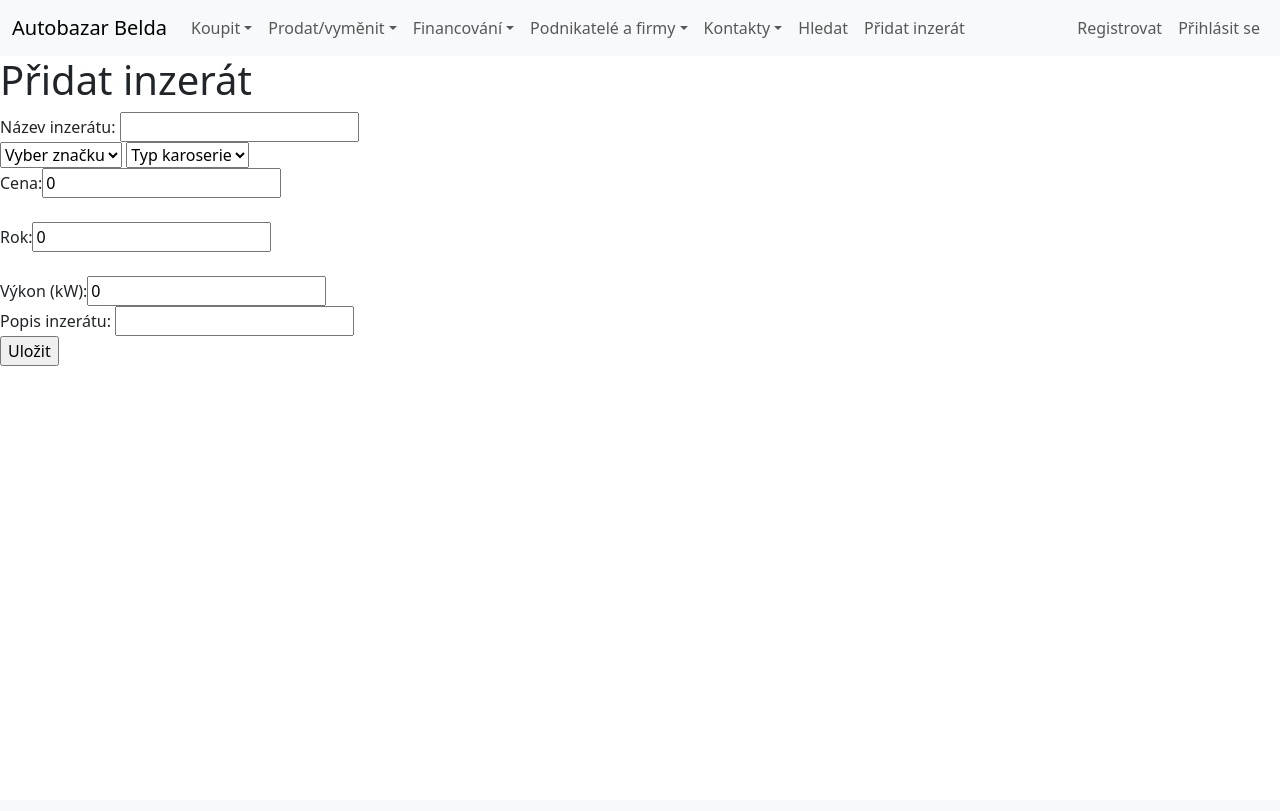
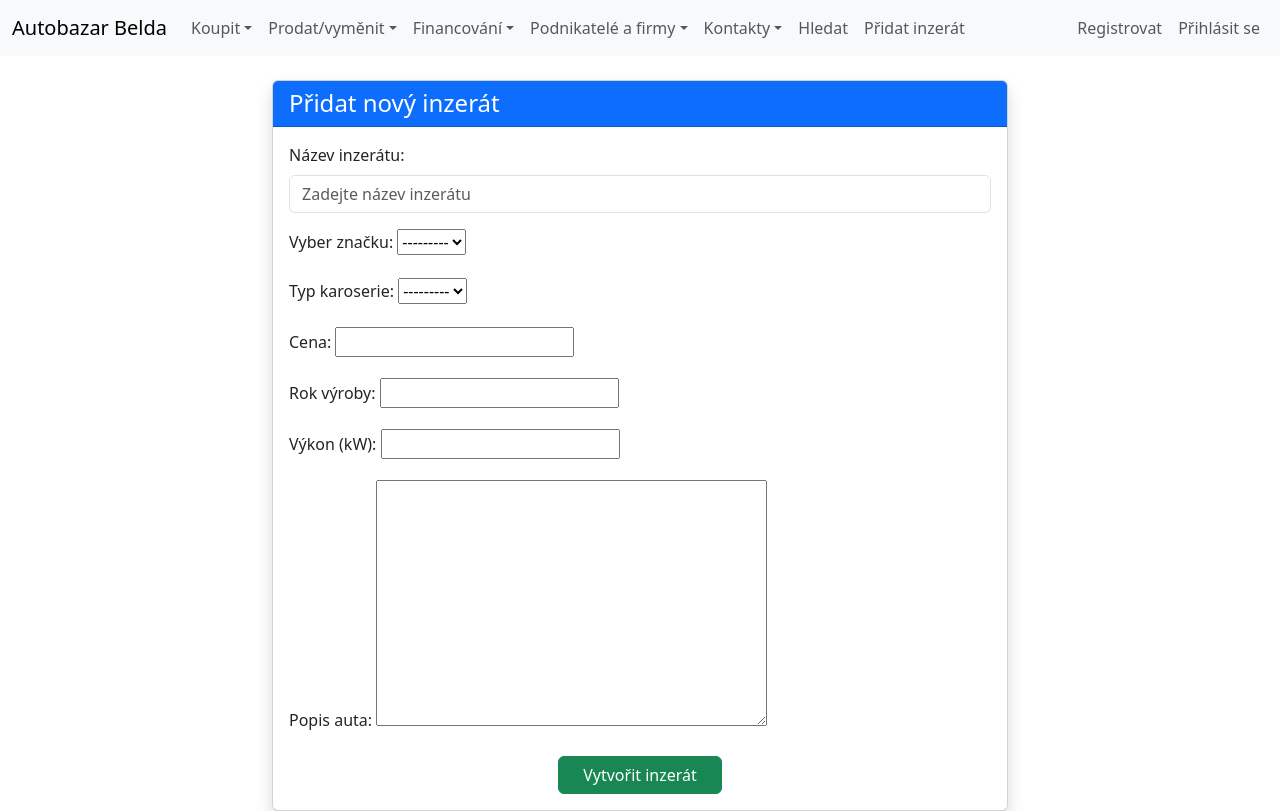
Before and after one commit to Belys121/Car-dealer, a Django app: page /add_offer/ in a window 1280 px wide. Before the commit the page ends 366 px from the top, so only its background shows below. Run offline with Django 4.2, Linux system fonts and the light colour scheme; data that the repository does not hold is empty.

Commit message:
faet: add new functions, update html and views

```diff
--- a/viewer/templates/fomrs/form.html
+++ b/viewer/templates/fomrs/form.html
@@ -4,6 +4,6 @@
     <form method="post">
         {% csrf_token %}
         <table>{{ form }}</table>
-        <input type="submit" value="Submit" class="btn btn-primary">
+        <input type="submit" value="NASRAT" class="btn btn-primary">
     </form>
 {% endblock %}
--- a/viewer/templates/navbar_menu/add_offer.html
+++ b/viewer/templates/navbar_menu/add_offer.html
@@ -1,27 +1,68 @@
 {% extends "base_homepage_landingpage/base.html" %}
+
 {% block content %}
-<h1>{{ title }}</h1>
+<div class="container mt-4">
+    <div class="row justify-content-center">
+        <div class="col-md-8">
+            <div class="card shadow">
+                <div class="card-header bg-primary text-white">
+                    <h4 class="mb-0">Přidat nový inzerát</h4>
+                </div>
+                <div class="card-body">
+                    <form method="POST">
+                        {% csrf_token %}
 
-<form action="/add_offer/" method="POST">
-    {% csrf_token %}
-    Název inzerátu: <input name="description"></br>
-    <select name="brand">
-        <option value="">Vyber značku</option>
-        {% for brand in all_brands %}
-        <option value="{{brand.pk}}">{{brand.name}}</option>
-        {% endfor %}
-    </select>
-    <select name="type">
-        <option value="">Typ karoserie</option>
-        {% for type in all_types %}
-        <option value="{{type.pk}}">{{type.name}}</option>
-        {% endfor %}
-    </select>
-    <br>Cena:<input name="price" value="0"></br>
-    <br>Rok:<input name="year" value="0"></br>
-    <br>Výkon (kW):<input name="power" value="0"></br>
-    Popis inzerátu: <input name="description"></br>
-    <input type="submit" value="Uložit">
-</form>
+                        <!-- Název inzerátu -->
+                        <div class="mb-3">
+                            <label for="id_name" class="form-label">Název inzerátu:</label>
+                            <input type="text" class="form-control" id="id_name" name="nameoffer" placeholder="Zadejte název inzerátu">
+                        </div>
 
+
+                        <!-- Výběr značky -->
+                        <div class="mb-3">
+                            <label for="id_brand" class="form-label">Vyber značku:</label>
+                            {{ form.brand }}
+                        </div>
+
+                        <!-- Typ karoserie -->
+                        <div class="mb-3">
+                            <label for="id_type" class="form-label">Typ karoserie:</label>
+                            {{ form.vehicle_type }}
+                        </div>
+
+                        <!-- Cena -->
+                        <div class="mb-3">
+                            <label for="id_price" class="form-label">Cena:</label>
+                            {{ form.price }}
+                        </div>
+
+                        <!-- Rok výroby -->
+                        <div class="mb-3">
+                            <label for="id_year" class="form-label">Rok výroby:</label>
+                            {{ form.year }}
+                        </div>
+
+                        <!-- Výkon (kW) -->
+                        <div class="mb-3">
+                            <label for="id_power" class="form-label">Výkon (kW):</label>
+                            {{ form.power }}
+                        </div>
+
+                        <!-- Popis auta -->
+                        <div class="mb-3">
+                            <label for="id_description" class="form-label">Popis auta:</label>
+                            {{ form.descriptionoffer }}
+                        </div>
+
+                        <!-- Tlačítko pro odeslání -->
+                        <div class="text-center">
+                            <button type="submit" class="btn btn-success px-4">Vytvořit inzerát</button>
+                        </div>
+                    </form>
+                </div>
+            </div>
+        </div>
+    </div>
+</div>
 {% endblock %}
--- /dev/null
+++ b/viewer/views/forms.py
@@ -0,0 +1,22 @@
+from django import forms
+from viewer.models import Offer
+
+class OfferForm(forms.ModelForm):
+    class Meta:
+        model = Offer
+        fields = ["nameoffer", "brand", "vehicle_type", "price", "year", "power", "descriptionoffer"]
+        labels = {
+            'nameoffer': 'Název inzerátu',
+            'brand': 'Vyber zančku',
+            'vehicle_type': 'Typ karoserie',
+            "price": "Cena",
+            "year": "Rok výroby",
+            "power": "Výkon (kW)",
+            "descriptionoffer": "Popis auta"
+
+        }
+        # widgets = {
+        #             'name': forms.TextInput(attrs={'class': 'form-control', 'placeholder': 'Název nabídky'}),
+        #             'description': forms.Textarea(attrs={'class': 'form-control', 'rows': 4, 'placeholder': 'Popis nabídky'}),
+        #             'price': forms.NumberInput(attrs={'class': 'form-control', 'placeholder': 'Cena'}),
+        #         }
--- a/viewer/views/views_offer.py
+++ b/viewer/views/views_offer.py
@@ -1,5 +1,6 @@
-from django.shortcuts import render
+from django.shortcuts import render, redirect
 from viewer.models import Brand, Offer, Comment, VehicleType
+from viewer.views.forms import OfferForm
 
 
 def offer(request, pk_offer):
@@ -18,28 +19,19 @@ def offer(request, pk_offer):
 
 
 def add_offer(request):
-    status = ""
-    if "description" in request.POST:
-        brand = request.POST.get("brand", "")
-        vehicle_type = request.POST.get("type", "")
-
-        new_offer = Offer()
-        new_offer.description = request.POST.get("description", "")
-        new_offer.price = int(request.POST.get("price", 0))
-        new_offer.year = int(request.POST.get("year", 0))
-        new_offer.power = int(request.POST.get("power", 0))
-        new_offer.brand = Brand.objects.get(pk=brand)
-        new_offer.vehicle_type = VehicleType.objects.get(pk=vehicle_type)
-        new_offer.save()
-        status = "Přidáno"
-        pass
+    if request.method == 'POST':
+        form = OfferForm(request.POST)
+        if form.is_valid():
+            form.save()
+            return redirect('add_offer')  # Přesměrování po úspěšném uložení
+    else:
+        form = OfferForm()
 
     return render(
-        request, template_name='navbar_menu/add_offer.html',
-        context={
+        request,
+        'navbar_menu/add_offer.html',
+        {
             "title": "Přidat inzerát",
-            "all_brands": Brand.objects.all(),
-            "all_types": VehicleType.objects.all(),
-            "status": status
+            "form": form,
         }
     )
--- a/viewer/views/views_search.py
+++ b/viewer/views/views_search.py
@@ -8,7 +8,7 @@ def search(request):
 
     filter_of_description = request.POST.get("search_description", "")
     if filter_of_description != "":
-        filtered_offers = filtered_offers.filter(description__contains=filter_of_description)
+        filtered_offers = filtered_offers.filter(nameoffer__icontains=filter_of_description)
 
     filter_of_brand = request.POST.get("search_brand", "")
     if filter_of_brand != "":
```
Also changed, not shown: Car_dealer/settings.py (+10 -9 lines), README.md.
